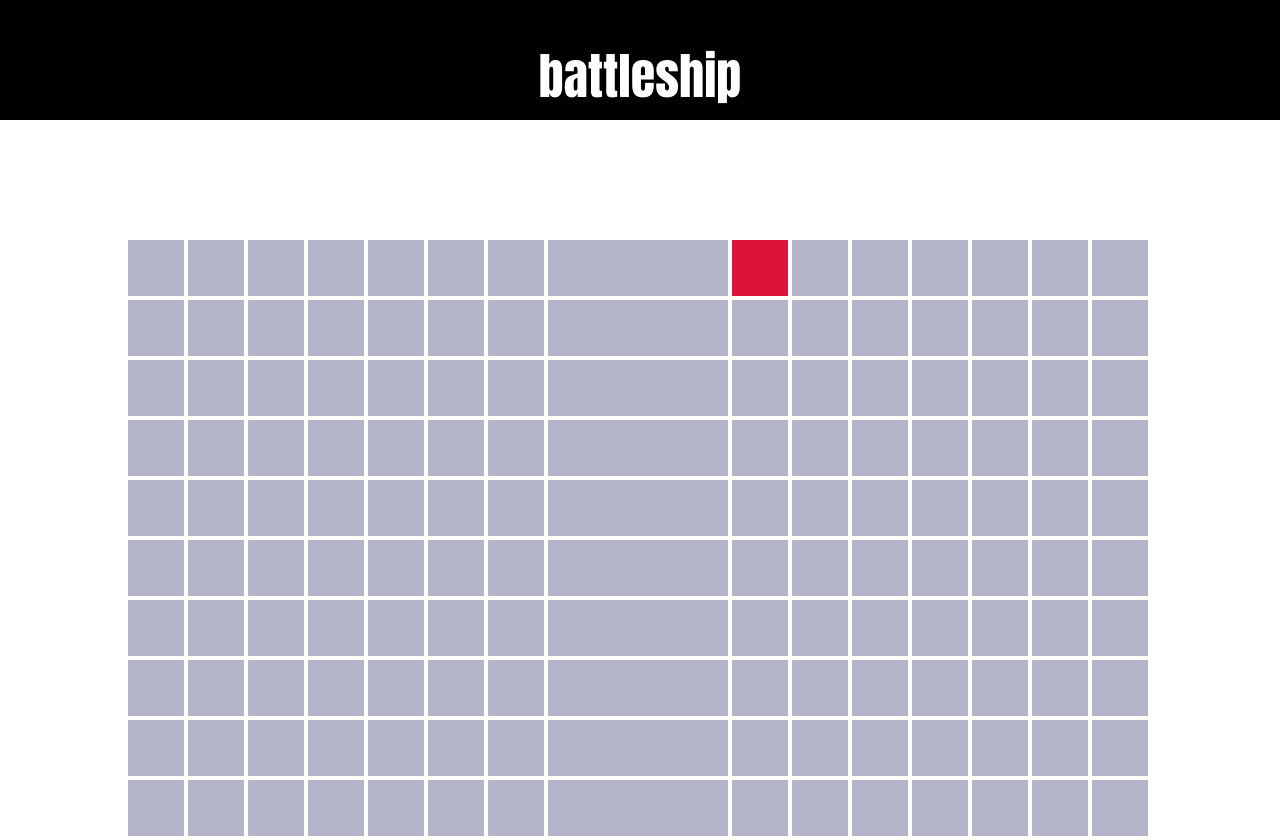
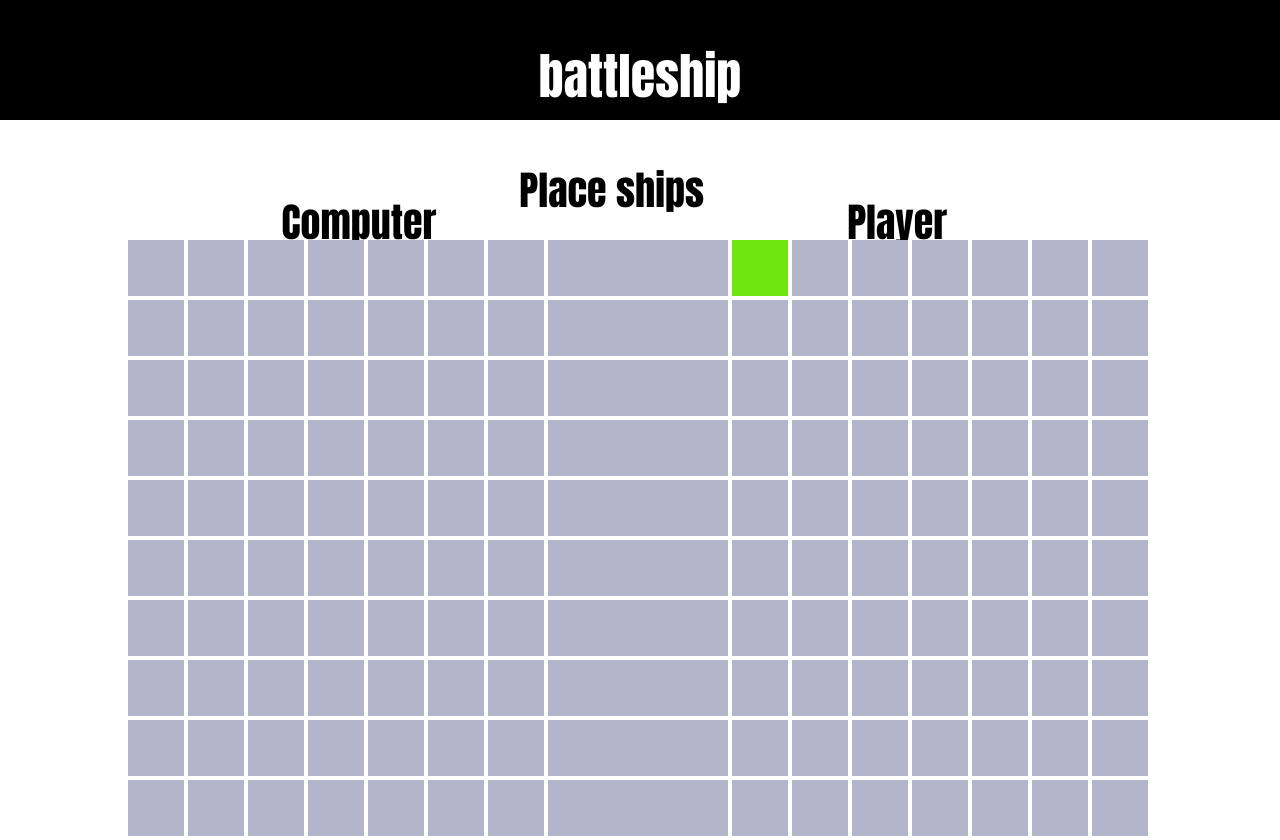
Before and after one commit to jediknight813/Battleship, a website: page index.html in a window 1280 px wide. Both pictures are taken after a click on the button 760 px from the left and 268 px from the top of the page. Drawn offline with Linux system fonts and the light colour scheme.

Commit message:
added gameboard generation

```diff
--- a/index.html
+++ b/index.html
@@ -16,6 +16,19 @@
         </div>
     </div>
 
+    <div class="computer_name" id="computer_name">
+        Computer
+    </div>
+
+    <div class="player_name" id="player_name">
+        Player
+    </div>
+
+    <div class="status_text" id="status_text">
+        Place ships
+    </div>
+
+
     <div class="player_grid">
         <div id="#player-grid-container" class="squaregrid"> </div>
     </div>
--- a/scripts/gameboard.js
+++ b/scripts/gameboard.js
@@ -1,5 +1,6 @@
 player_board_id = document.getElementById('#computer-grid-container')
 computer_board_id = document.getElementById('#computer-grid-container')
+const range = (start, end) => Array.from({length: (end - start)}, (v, k) => k + start);
 
 
 class gameboard {
@@ -16,12 +17,14 @@ class gameboard {
     }
 }
 
+
 class game {
-    constructor(gameover, current_turn, computer_gameboard, player_gameboard) {
+    constructor(gameover=false, current_turn="player", computer_gameboard, player_gameboard, ships_placed=false) {
         this.gameover = gameover
         this.current_turn = current_turn
         this.computer_gameboard = computer_gameboard
         this.player_gameboard = player_gameboard
+        this.ships_placed = ships_placed
     }
 
 }
@@ -29,18 +32,20 @@ class game {
 
 function game_manager() {
     game_variables = new game()
-    game_variables.computer_board = new gameboard("computer")
-    game_variables.player_board = new gameboard("player")
-    create_board(game_variables.player_board, "#player-grid-container")
-    create_board(game_variables.computer_board, "#computer-grid-container")
+    game_variables.computer_gameboard = new gameboard("computer")
+    game_variables.player_gameboard = new gameboard("player")
+    create_board(game_variables.player_gameboard, "#player-grid-container", "player")
+    create_board(game_variables.computer_gameboard, "#computer-grid-container", "computer")
+    game_variables.player_gameboard.board = create_gameboard()
+    game_variables.player_gameboard.hidden_board = create_gameboard()
+    game_variables.computer_gameboard.hidden_board = create_gameboard()
+    game_variables.computer_gameboard.board = create_gameboard()
 
-    console.log(game_variables.player_board.div_board)
 
 }
 
 
-
-function create_board(gameboard, board_id) {
+function create_board(gameboard, board_id, board_name) {
     let arrays = 10
     while (arrays > 0) {
         let array_count = 10
@@ -48,7 +53,12 @@ function create_board(gameboard, board_id) {
         while (array_count > 0) {
             var div = document.createElement("button");
             div.className = "cell"
-            div.addEventListener("click", grid_tile_hit);
+            if (game_variables.ships_placed == false && gameboard.name == "player") {
+                div.addEventListener("click", place_player_ships);
+            }
+            if (board_name == "computer") {
+                div.addEventListener("click", grid_tile_hit);
+            }
             document.getElementById(board_id).appendChild(div)
             array_count -= 1
             b.push(div)
@@ -56,6 +66,31 @@ function create_board(gameboard, board_id) {
         arrays -= 1
         gameboard.div_board.push(b)
         }
+    }
+
+
+function place_player_ships() {
+    this.className = "hover"
+    get_tile_index.call(this)
+}
+
+
+function update_board(params) {
+
+}
+
+
+function create_gameboard() {
+    let grid = []
+    i = []
+    for (i in range(0, 10)){
+        grid.push([])
+        for (b in range(0, 10)) {
+            grid[i].push(0)
+        }
+    }
+
+    return grid
     }
 
 
@@ -69,16 +104,20 @@ function create_new_grid(grid_id) {
 
 
 function grid_tile_hit() {
-    this.className = "tile_hit"
-    get_tile_index.call(this)
+    if (game_variables.current_turn == "player" && game_variables.ships_placed == true) {
+        this.className = "tile_hit"
+        get_tile_index.call(this)
+        game_variables.current_turn = "computer"
+    }
 }
 
-function get_tile_index(tile) {
-    let x = player_board.indexOf(this)
+
+function get_tile_index() {
+    let x = game_variables.player_gameboard.div_board.indexOf(this)
     let index_y = 0
     while (x == -1) {
-        x = player_board[index_y].indexOf(this)
+        x = game_variables.player_gameboard.div_board[index_y].indexOf(this)
         index_y += 1
     }
-    console.log(index_y, + " " + x )
+    console.log(index_y-1, + " " + x)
 }
--- a/styles.css
+++ b/styles.css
@@ -60,3 +60,37 @@
     width: 56px;
     background-color: crimson;
 }
+
+.computer_name {
+    position: absolute;
+    top: 24%;
+    left: 22%;
+    color: black;
+    font-size: 40px;
+    font-family: Impact, Haettenschweiler, 'Arial Narrow Bold', sans-serif;
+}
+
+.player_name {
+    position: absolute;
+    top: 24%;
+    right: 26%;
+    color: black;
+    font-size: 40px;
+    font-family: Impact, Haettenschweiler, 'Arial Narrow Bold', sans-serif;
+}
+
+
+.status_text {
+    position: absolute;
+    top: 20%;
+    right: 45%;
+    color: black;
+    font-size: 40px;
+    font-family: Impact, Haettenschweiler, 'Arial Narrow Bold', sans-serif;
+}
+
+.hover {
+    height: 56px;
+    width: 56px;
+    background-color: rgb(112, 230, 16);
+}
```
Also changed, not shown: 1 other file.
